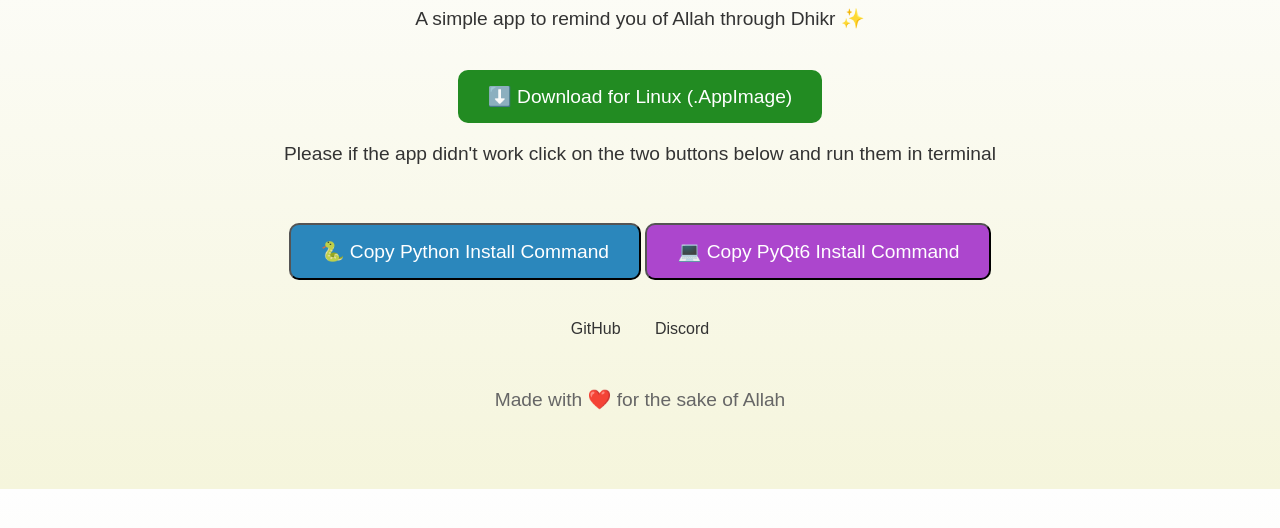
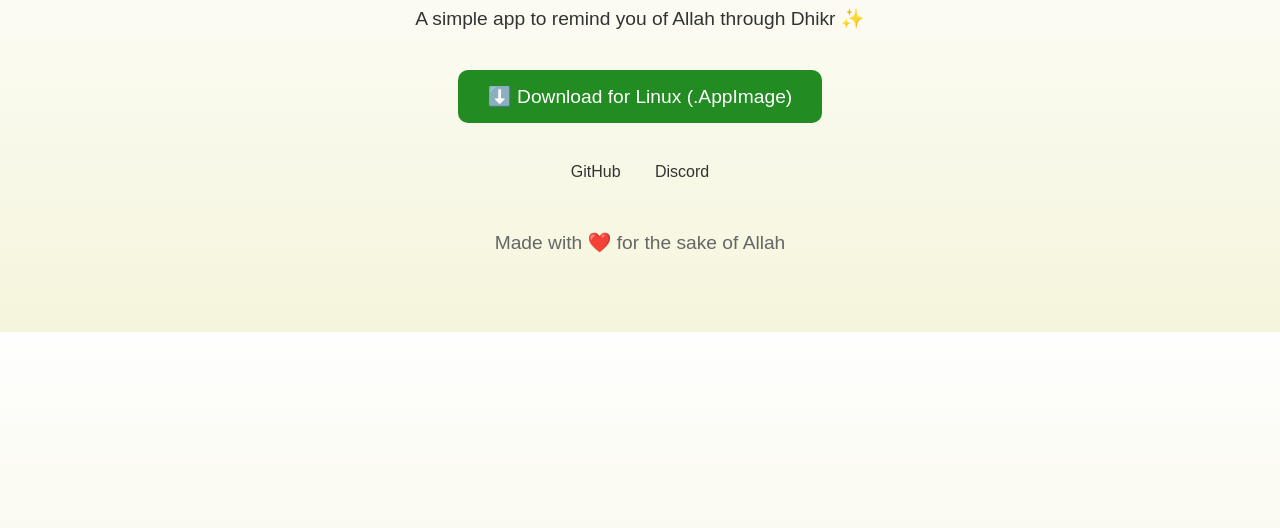
Before and after one commit to HamzaNouman/Dhikr-Notifier, a plain HTML site: page index.html in a window 1280 px wide. Shown: the part 152-680 px from the top of the page. Drawn offline with Linux system fonts and the light colour scheme.

Commit message:
Modify the website

```diff
--- a/index.html
+++ b/index.html
@@ -34,40 +34,6 @@
     .download-btn:hover {
       background: #006400;
     }
-    .download-btn-py {
-      background: #2b87bc;
-      color: white;
-      padding: 15px 30px;
-      font-size: 1.2rem;
-      text-decoration: none;
-      border-radius: 10px;
-      display: inline-block;
-      margin-top: 20px;
-      cursor: pointer;
-    }
-    .download-btn-py:hover {
-      background: #1c577a;
-    }
-    .download-btn-py:active {
-      background: #163f56;
-    }
-    .download-btn-pyqt {
-      background: #ac46cd;
-      color: white;
-      padding: 15px 30px;
-      font-size: 1.2rem;
-      text-decoration: none;
-      border-radius: 10px;
-      display: inline-block;
-      margin-top: 20px;
-      cursor: pointer;
-    }
-    .download-btn-pyqt:hover {
-      background: #803599;
-    }
-    .download-btn-pyqt:active {
-      background: #532064;
-    }
     .links {
       margin-top: 40px;
       font-size: 1rem;
@@ -92,19 +58,9 @@
   <p>A simple app to remind you of Allah through Dhikr ✨</p>
 
   <!-- Main AppImage download -->
-  <a href="https://github.com/HamzaNouman/dhikr-notifier/releases/download/v2.0.0/Dhikr-Notifier-x86_64.AppImage" class="download-btn">
+  <a href="https://github.com/HamzaNouman/dhikr-notifier/releases/download/v2.0.0/Dhikr_Notifier-x86_64.AppImage" class="download-btn">
     ⬇️ Download for Linux (.AppImage)
-  </a><br>
-
-  <p>Please if the app didn't work click on the two buttons below and run them in terminal</p><br>
-
-  <!-- Copy commands to clipboard -->
-  <button class="download-btn-py" onclick="copyText('sudo apt install python3 -y')">
-    🐍 Copy Python Install Command
-  </button>
-  <button class="download-btn-pyqt" onclick="copyText('pip install PyQt6')">
-    💻 Copy PyQt6 Install Command
-  </button>
+  </a>
 
   <div class="links">
     <a href="https://github.com/HamzaNouman/dhikr-notifier">GitHub</a>
```
Also changed, not shown: 1 other file.
